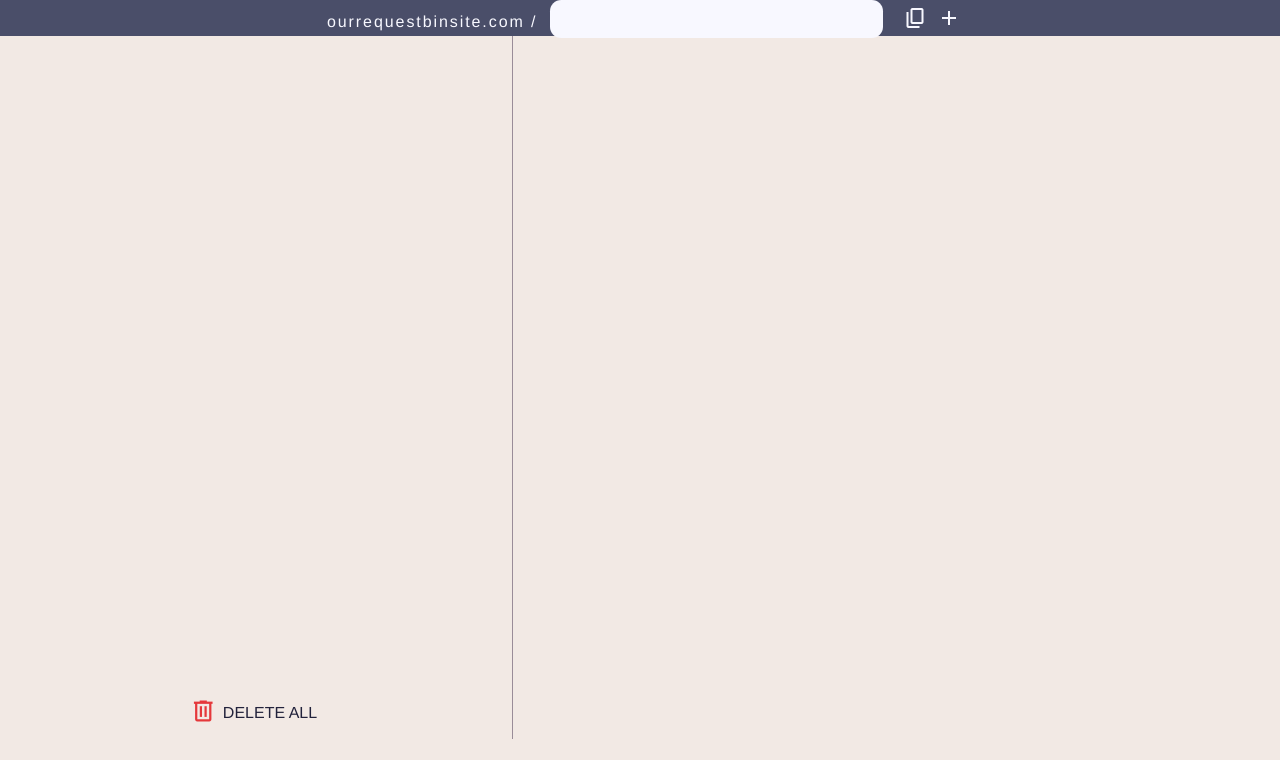
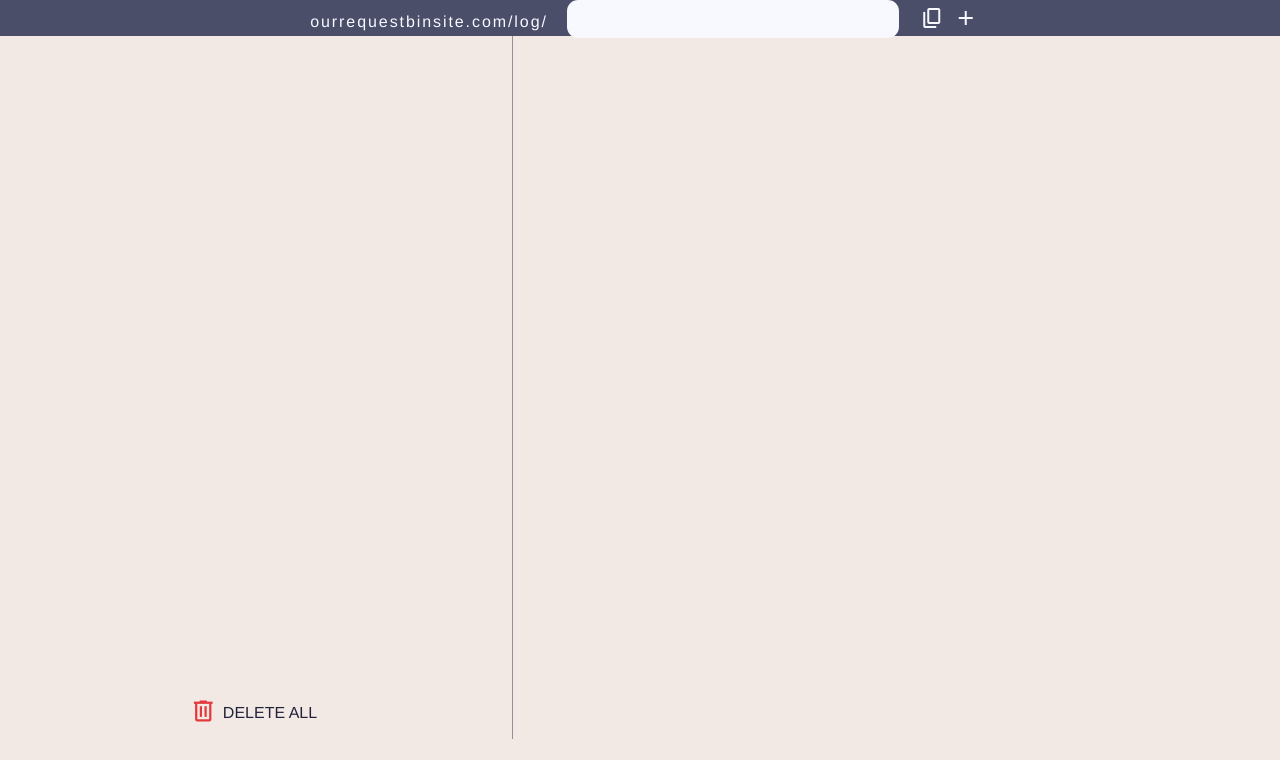
Before and after one commit to 2401-Team-6/request-bin-frontend, a React (Vite) app: page / in a window 1280 px wide. Shown: the top 760 px of the page. Built offline with nearby package versions, Linux system fonts and the light colour scheme.

Commit message:
Added "/log" to header

```diff
--- a/src/App.jsx
+++ b/src/App.jsx
@@ -176,7 +176,7 @@ function App() {
   return (
     <>
       <header>
-        <label htmlFor='hash'>ourrequestbinsite.com /</label>
+        <label htmlFor='hash'>ourrequestbinsite.com/log/ </label>
         <EndpointDropdown
           endpoints={endpoints}
           selectedEP={selectedEP}
```
